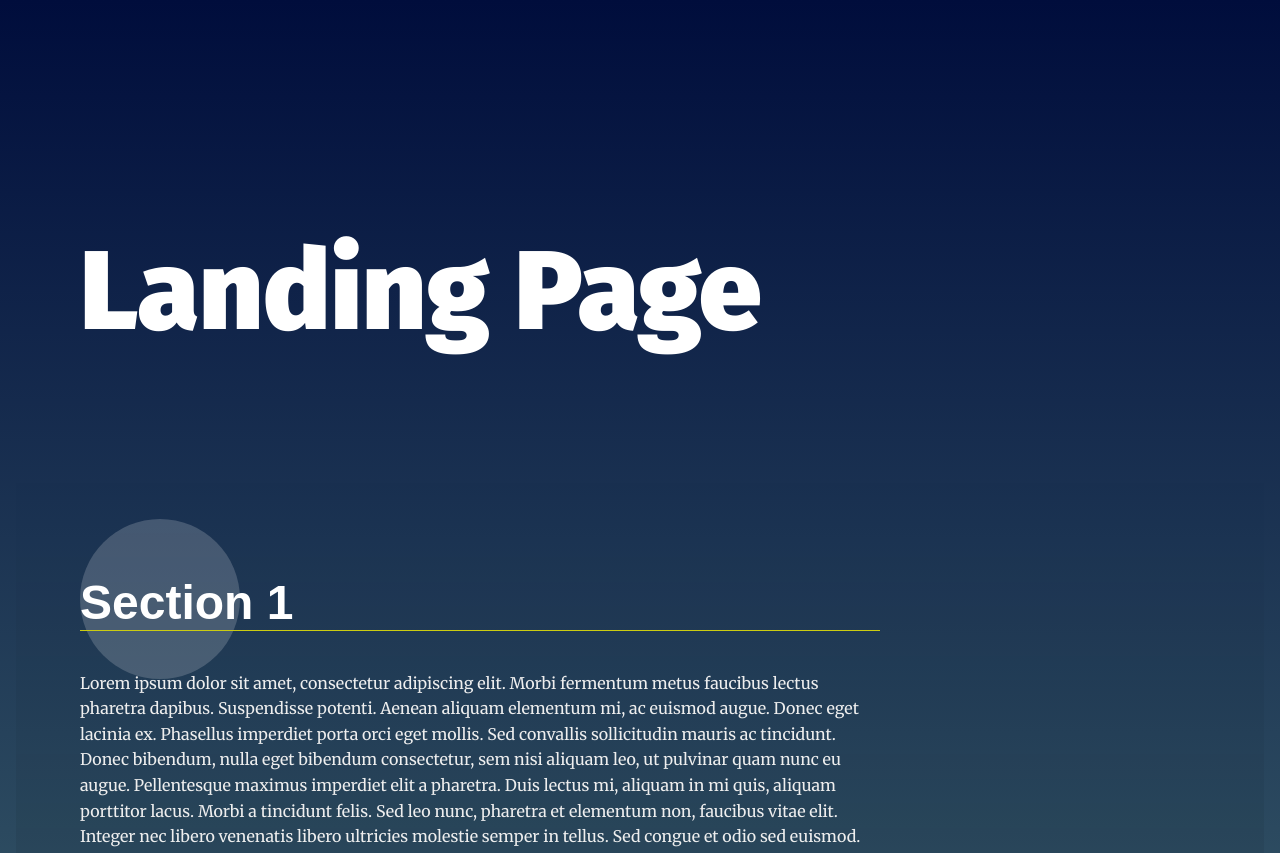
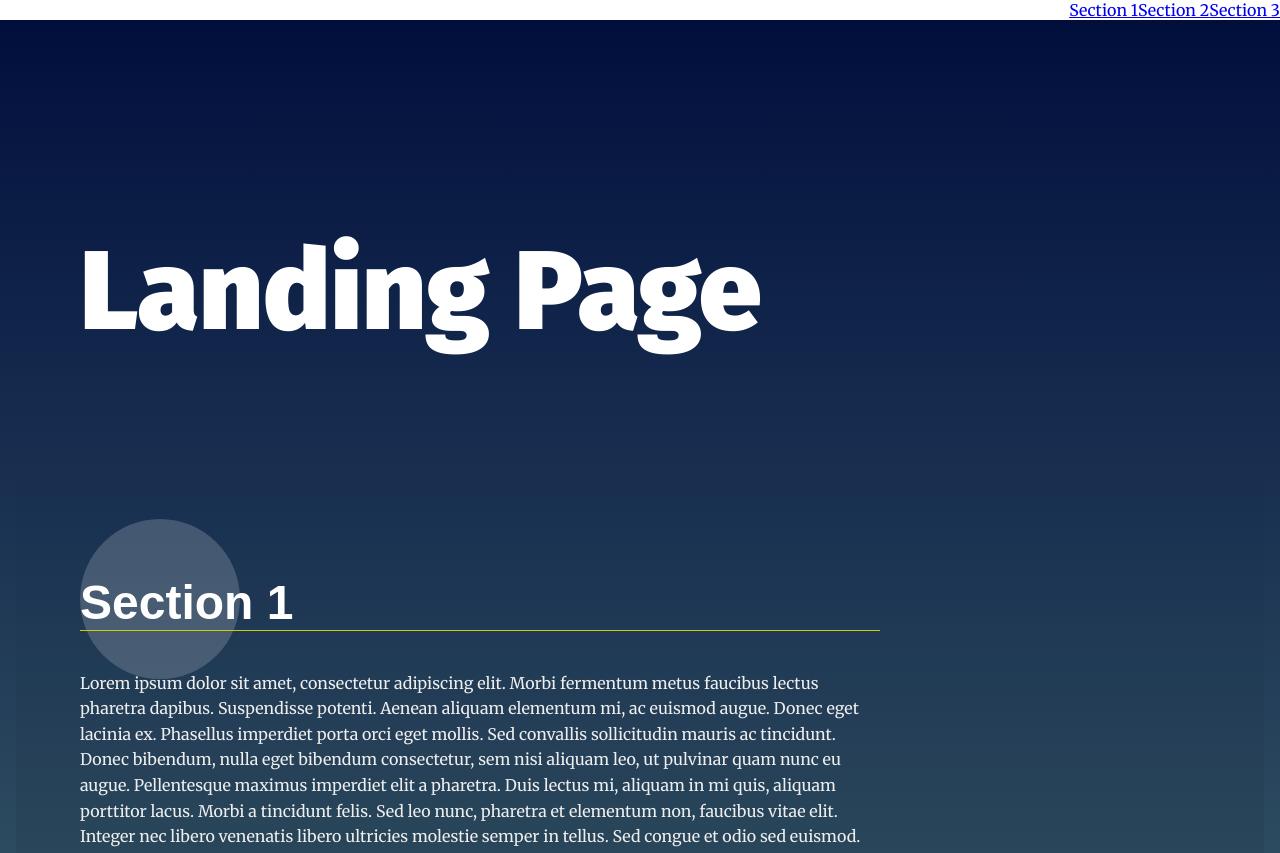
Before and after one commit to kfritsch87/Landing-Page, a plain HTML site: page index.html in a window 1280 px wide. Shown: the top 853 px of the page. Drawn offline with Linux system fonts and the light colour scheme.

Commit message:
add script with navbar item loading from sections

```diff
--- a/index.html
+++ b/index.html
@@ -15,7 +15,8 @@
   <header class="page__header">
     <nav class="navbar__menu">
       <!-- Navigation starts as empty UL that will be populated with JS -->
-      <ul id="navbar__list"></ul>
+      <ul id="navbar__list">
+      </ul>
     </nav>
   </header>
   <main>
@@ -54,6 +55,6 @@
   <footer class="page__footer">
     <p>&copy Udacity</p>
   </footer>
-
+  <script src="js/app.js"></script>
 </body>
 </html>
--- a/js/app.js
+++ b/js/app.js
@@ -11,42 +11,56 @@
  *
  * JS Standard: ESlint
  *
-*/
+ */
 
 /**
  * Define Global Variables
  *
-*/
-
+ */
 
 /**
  * End Global Variables
  * Start Helper Functions
  *
-*/
-
-
+ */
 
 /**
  * End Helper Functions
  * Begin Main Functions
  *
-*/
+ */
 
 // build the nav
+function Nav(id) {
+  //window.scrollTo(0,document.getElementById(id).offsetTop);
+  //alert(document.getElementById(id).textContent);
+  document.getElementById(id).scrollIntoView();
+}
 
+document.addEventListener("DOMContentLoaded", init);
+
+function init() {
+  const sections = [...document.getElementsByTagName("section")];
+  const nav_list = document.getElementById("navbar__list");
+  sections.forEach(function(s) {
+    a = nav_list
+      .appendChild(document.createElement("li"))
+      .appendChild(document.createElement("a"))
+    a.appendChild(document.createTextNode(s.getAttribute("data-nav")))
+    a.setAttribute("href", "#"+s.getAttribute("id"));
+    console.log(s.getAttribute("data-nav"));
+  });
+}
 
 // Add class 'active' to section when near top of viewport
 
-
 // Scroll to anchor ID using scrollTO event
-
 
 /**
  * End Main Functions
  * Begin Events
  *
-*/
+ */
 
 // Build menu
 
```
